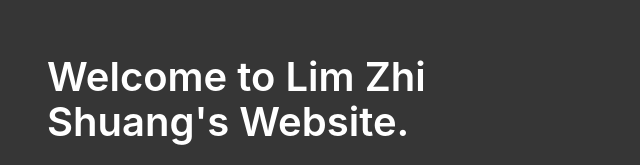
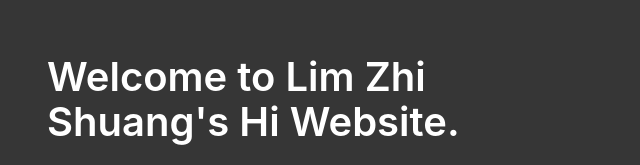
Before and after one commit to PororoShuang/LimZhiShuang.github.io, a plain HTML site: page index.html in a window 1280 px wide. Shown: the part 195-360 px from the top of the page, without its empty margins (311-951 px from the left). Drawn offline with nearby package versions, Linux system fonts and the light colour scheme.

Commit message:
Update index.html

```diff
--- a/index.html
+++ b/index.html
@@ -13,7 +13,7 @@
             <div class="columns is-vcentered is-centered">
                 <div class="column is-6">
                     <div class="block">
-                        <h1 class="title is-2">Welcome to Lim Zhi Shuang's Website.</h1>
+                        <h1 class="title is-2">Welcome to Lim Zhi Shuang's Hi Website.</h1>
                     </div>
                     <div class="block">
                         <h2 class="subtitle">Lorem Ipsum is simply dummy text of the printing and typesetting industry. Lorem Ipsum has been the industry's standard dummy text ever since the 1500s, when an unknown printer took a galley of type and scrambled it to make a type specimen book.<br>
```
